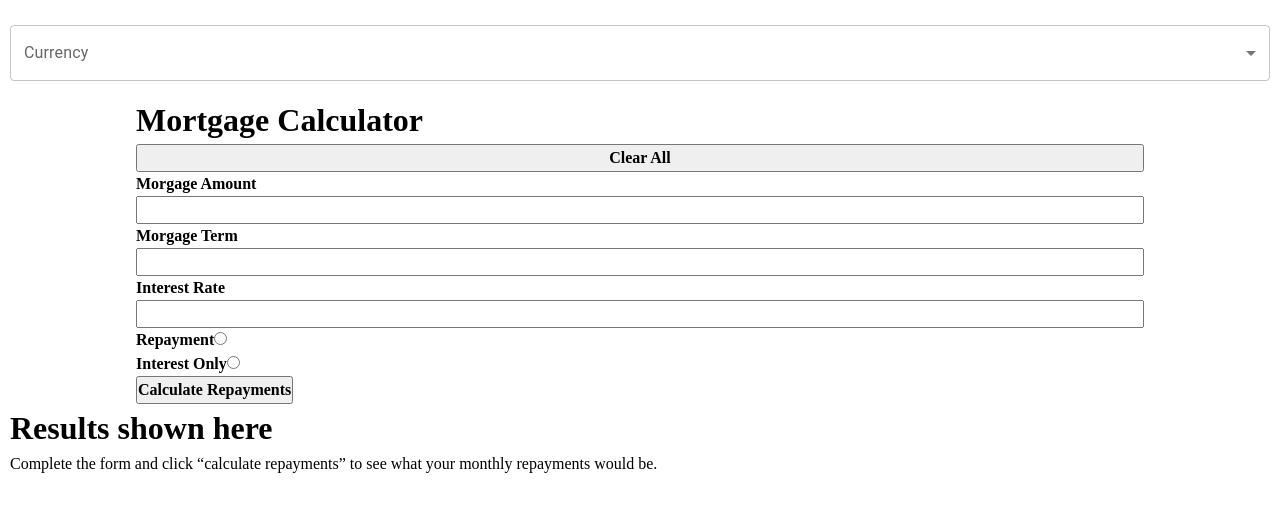
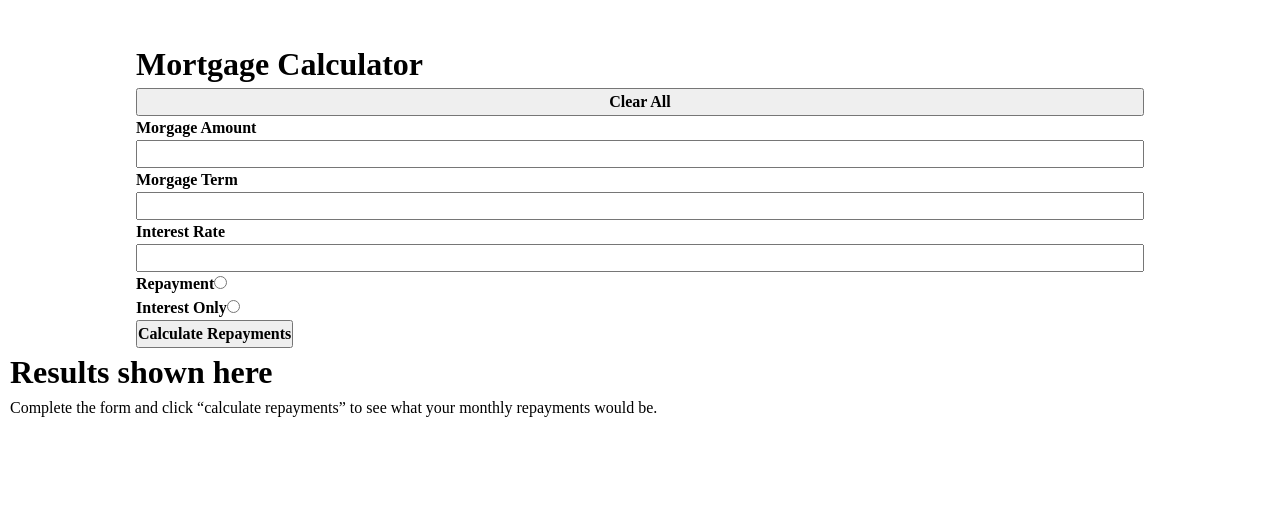
Before and after one commit to Matteonegridev/EquityEase, a React (Vite) app: page / in a window 1280 px wide. Shown: the top 512 px of the page. Built offline with nearby package versions, Linux system fonts and the light colour scheme; no server answers.

Commit message:
update gitignore

```diff
--- a/src/App.tsx
+++ b/src/App.tsx
@@ -1,13 +1,11 @@
 import FormApp from "./components/Form/FormApp";
 import ResultSection from "./components/ResultSection/ResultSection";
-import SelectCurrency from "./components/SelectCurrency/SelectCurrency";
 import { ContextProvider } from "./utils/Context";
 
 function App() {
   return (
     <div>
       <ContextProvider>
-        <SelectCurrency />
         <FormApp />
         <ResultSection />
       </ContextProvider>
--- /dev/null
+++ b/src/components/SelectCurrency/SelectCurrency.scss
@@ -0,0 +1,8 @@
+@use "/src/scss/utils/variables" as *;
+
+.select-label {
+  font-family: $font;
+}
+.form-control {
+  width: 50%;
+}
--- a/src/components/SelectCurrency/SelectCurrency.tsx
+++ b/src/components/SelectCurrency/SelectCurrency.tsx
@@ -5,29 +5,44 @@ import FormControl from "@mui/material/FormControl";
 import Select, { SelectChangeEvent } from "@mui/material/Select";
 import useCurrenciesHook from "../../api/useCurrencies";
 import { useState } from "react";
+import "./SelectCurrency.scss";
+import fx from "money";
 
 export default function SelectCurrency() {
   const [currency, setCurrency] = useState("");
   const { data } = useCurrenciesHook();
 
   const handleChange = (event: SelectChangeEvent) => {
-    setCurrency(event.target.value as string);
+    const selectedCurrency = event.target.value as string;
+    setCurrency(selectedCurrency);
+
+    if (data && data.rates) {
+      fx.rates = data.rates;
+      fx.base = selectedCurrency;
+      console.log(
+        "Updated money.js with rates for base currency:",
+        selectedCurrency
+      );
+    }
   };
 
   return (
     <Box sx={{ minWidth: 120 }}>
-      <FormControl fullWidth>
-        <InputLabel id="demo-simple-select-label">Currency</InputLabel>
+      <FormControl className="form-control">
+        <InputLabel className="select-label" id="demo-simple-select-label">
+          Currency
+        </InputLabel>
         <Select
           labelId="demo-simple-select-label"
           id="demo-simple-select"
+          className="select-label select-label--code"
           value={currency}
           label="Currency"
           onChange={handleChange}
         >
-          <MenuItem value={10}>USD</MenuItem>
-          <MenuItem value={20}>GBP</MenuItem>
-          <MenuItem value={30}>EUR</MenuItem>
+          <MenuItem value="USD">USD</MenuItem>
+          <MenuItem value="GBP">GBP</MenuItem>
+          <MenuItem value="EUR">EUR</MenuItem>
         </Select>
       </FormControl>
     </Box>
```
Also changed, not shown: 1 other file (tests, documents, lock files or other folders).
